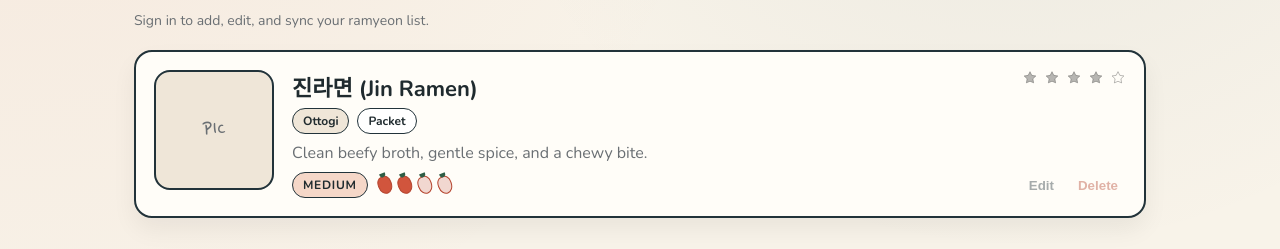
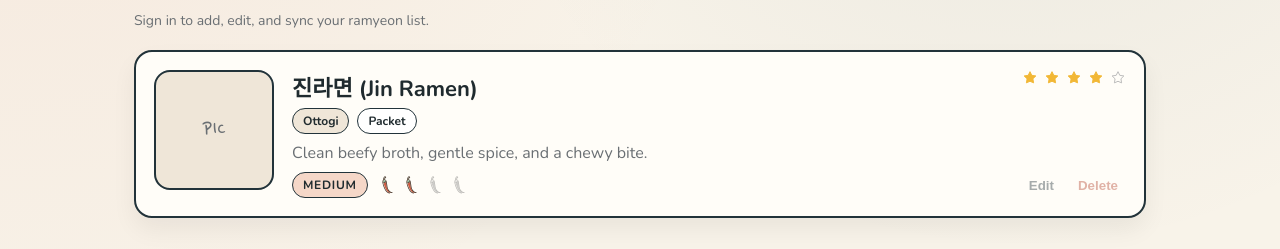
Before and after one commit to federicoroldos/sofull-site, a React (Vite) app: page / in a window 1280 px wide. Shown: the part 326-575 px from the top of the page. Built offline with nearby package versions, Linux system fonts and the light colour scheme; no server answers.

Commit message:
icons update

```diff
--- a/index.html
+++ b/index.html
@@ -2,7 +2,7 @@
 <html lang="en">
   <head>
     <meta charset="UTF-8" />
-    <link rel="icon" type="image/svg+xml" href="/vite.svg" />
+    <link rel="icon" type="image/svg+xml" href="/favicon.svg" />
     <meta name="viewport" content="width=device-width, initial-scale=1.0" />
     <title>Ramyeon Dictionary</title>
   </head>
--- a/src/components/EntryFormModal.tsx
+++ b/src/components/EntryFormModal.tsx
@@ -143,6 +143,7 @@ const EntryFormModal = ({ isOpen, initial, onClose, onSave }: Props) => {
               value={values.spiciness}
               onChange={(event) => handleChange('spiciness', event.target.value as SpicinessLevel)}
             >
+              <option value="not-spicy">Not spicy</option>
               <option value="mild">Mild</option>
               <option value="medium">Medium</option>
               <option value="hot">Hot</option>
--- a/src/components/SpiceMeter.tsx
+++ b/src/components/SpiceMeter.tsx
@@ -5,6 +5,7 @@ interface Props {
 }
 
 const spiceMap: Record<SpicinessLevel, { label: string; value: number }> = {
+  'not-spicy': { label: 'Not spicy', value: 0 },
   mild: { label: 'Mild', value: 1 },
   medium: { label: 'Medium', value: 2 },
   hot: { label: 'Hot', value: 3 },
--- a/src/index.css
+++ b/src/index.css
@@ -8,6 +8,8 @@
   --muted: #6a6f73;
   --accent: #d1553d;
   --accent-dark: #b4432d;
+  --star: #f2b735;
+  --star-muted: #b8b8b8;
   --outline: #22333a;
   --card: #fffdf8;
   --success: #2f5d45;
@@ -298,7 +300,6 @@ textarea {
 .rating {
   display: flex;
   gap: 6px;
-  color: var(--accent);
 }
 
 .rating__star {
@@ -306,10 +307,15 @@ textarea {
   background: none;
   padding: 0;
   cursor: pointer;
+  color: var(--star-muted);
 }
 
 .rating--interactive .rating__star {
   cursor: pointer;
+}
+
+.rating__star[aria-checked='true'] {
+  color: var(--star);
 }
 
 .rating__icon {
@@ -336,6 +342,10 @@ textarea {
   background: #f5e7e2;
 }
 
+.spice__label--not-spicy {
+  background: #f6eee9;
+}
+
 .spice__label--medium {
   background: #f5d7c8;
 }
@@ -354,28 +364,24 @@ textarea {
 }
 
 .spice__pepper {
-  width: 14px;
-  height: 18px;
-  border-radius: 50% 50% 60% 60%;
-  background: #f1d7d0;
-  border: 1.5px solid var(--accent-dark);
-  position: relative;
-  transform: rotate(-20deg);
+  width: 18px;
+  height: 24px;
+  background-image: url('/pepper.svg');
+  background-size: contain;
+  background-repeat: no-repeat;
+  background-position: center;
+  filter: grayscale(1) saturate(0.2);
+  opacity: 0.35;
+  transform: rotate(-12deg);
 }
 
 .spice__pepper::after {
-  content: '';
-  position: absolute;
-  top: -4px;
-  left: 4px;
-  width: 6px;
-  height: 4px;
-  border-radius: 0 0 4px 4px;
-  background: var(--success);
+  content: none;
 }
 
 .spice__pepper--on {
-  background: var(--accent);
+  filter: none;
+  opacity: 1;
 }
 
 .empty-state {
--- a/src/types/ramyeon.ts
+++ b/src/types/ramyeon.ts
@@ -1,5 +1,5 @@
 export type FormFactor = 'packet' | 'cup';
-export type SpicinessLevel = 'mild' | 'medium' | 'hot' | 'extreme';
+export type SpicinessLevel = 'not-spicy' | 'mild' | 'medium' | 'hot' | 'extreme';
 
 export interface RamyeonEntry {
   id: string;
```
Also changed, not shown: public/favicon.svg (added), public/pepper.svg (added).
